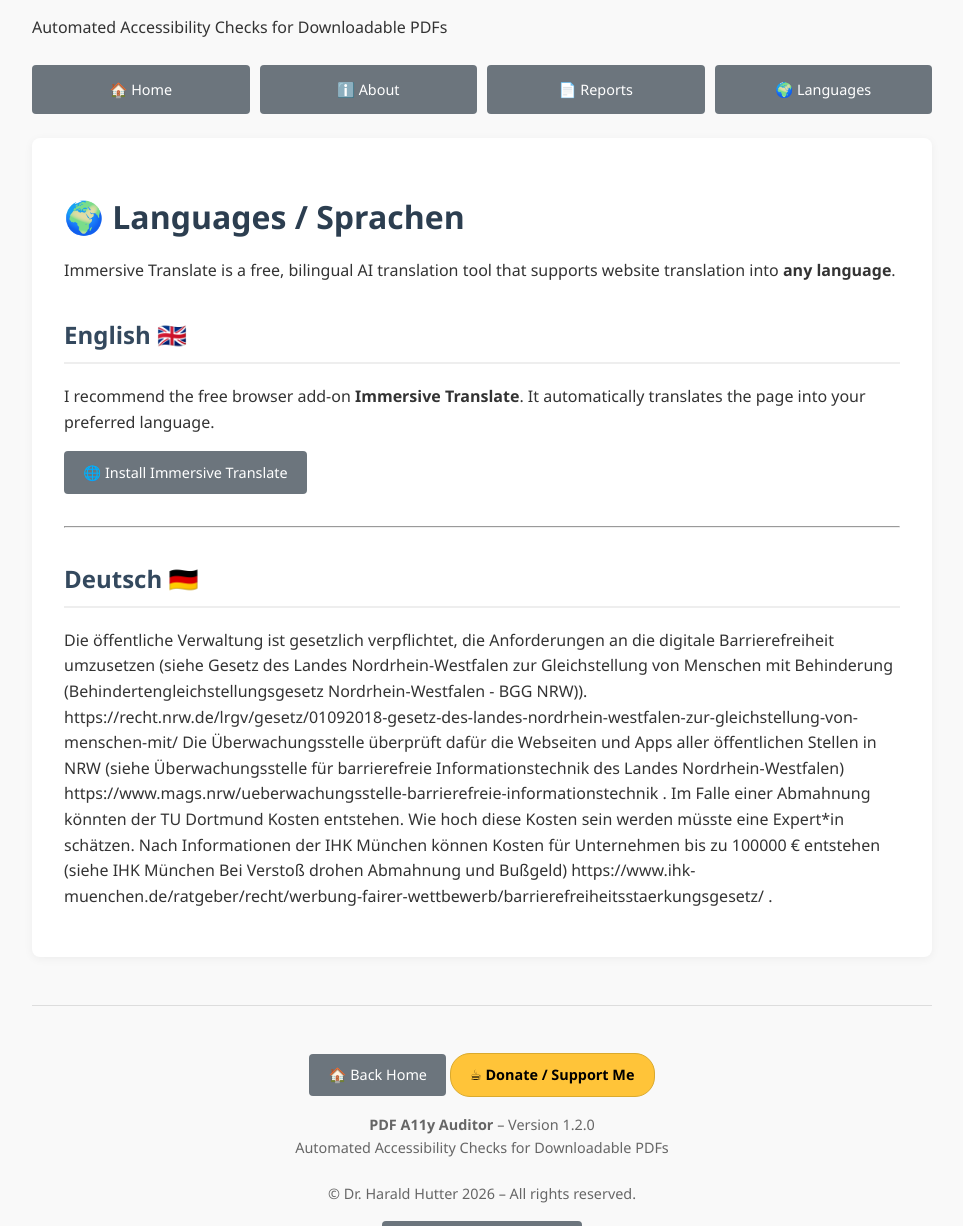
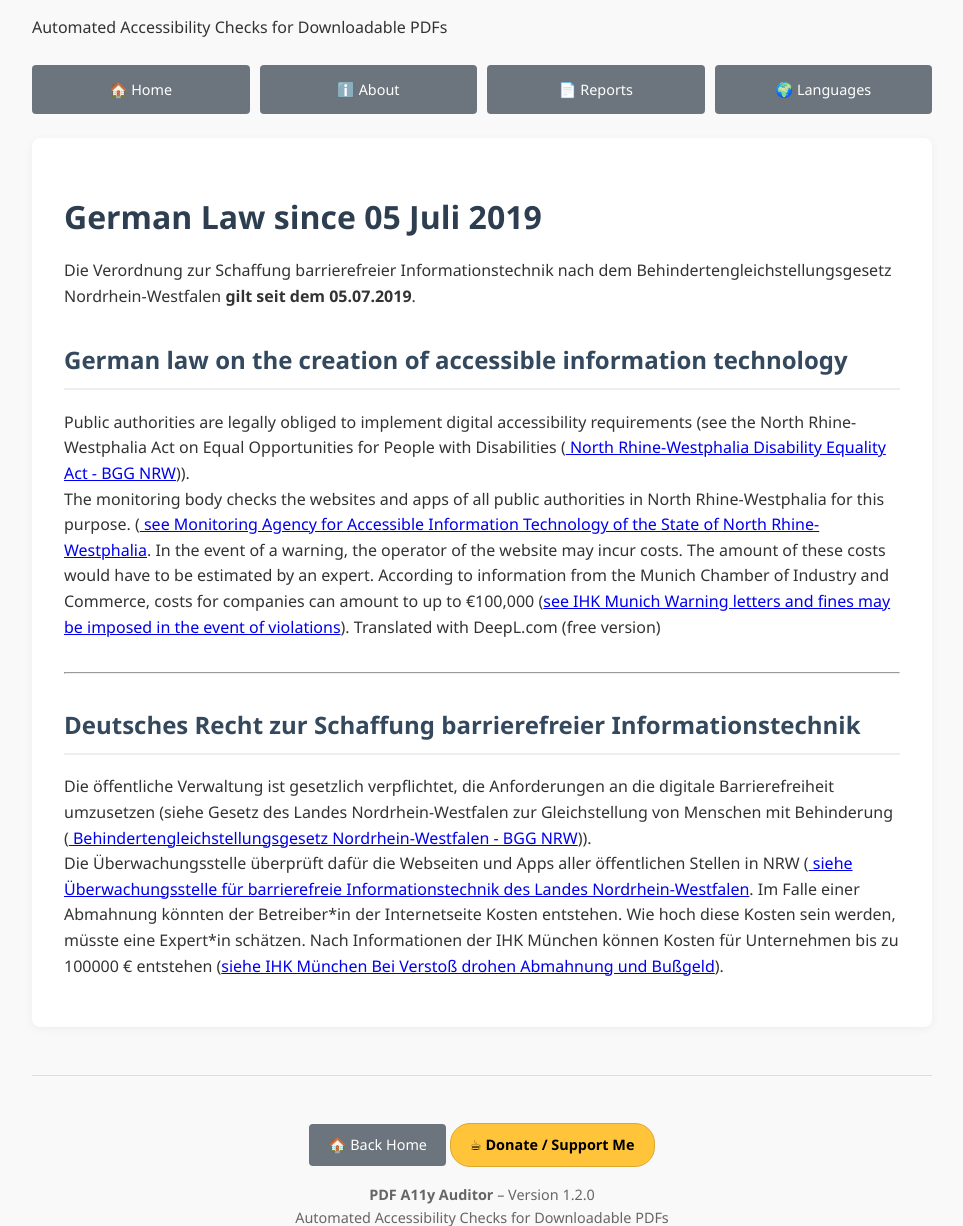
Before and after one commit to harald-er-ihn/a11y-pdf-audit, a Flask app: template templates/german_law.html in a window 1280 px wide. Shown: the part 241-1467 px from the top of the page, without its empty margins (158-1121 px from the left). Run offline with Flask 2, Linux system fonts and the light colour scheme; the template is opened without the code that fills it, so the values that code supplies are empty.

Commit message:
Automatischer Upload inkl. Code-Audit 2026-02-26 19:14:53

```diff
--- a/audit_complexity.txt
+++ b/audit_complexity.txt
@@ -18,12 +18,12 @@ core/services/pdf_crawler.py
     M 21:4 CrawlContext.__init__ - A (1)
 core/services/pdf_processor.py
     F 111:0 _run_verapdf - B (10)
-    F 256:0 process_pdf_links - B (8)
+    F 258:0 process_pdf_links - B (8)
     F 21:0 get_verapdf_version - B (7)
     F 191:0 _log_verification_result - B (7)
+    F 205:0 _process_single_pdf - B (6)
     F 77:0 _get_pdf_metadata - A (5)
     F 93:0 _parse_verapdf_output - A (5)
-    F 205:0 _process_single_pdf - A (5)
     F 172:0 _download_file - A (4)
     F 61:0 _parse_creation_date - A (3)
 core/services/generate_report_from_json.py
--- a/audit_pylint.txt
+++ b/audit_pylint.txt
@@ -15,8 +15,8 @@ core/services/pdf_crawler.py:110:0: R0914: Too many local variables (17/15) (too
 core/services/pdf_processor.py:156:0: C0301: Line too long (112/100) (line-too-long)
 core/services/pdf_processor.py:111:0: R0914: Too many local variables (19/15) (too-many-locals)
 core/services/pdf_processor.py:205:0: R0913: Too many arguments (6/5) (too-many-arguments)
-core/services/pdf_processor.py:251:11: W0718: Catching too general exception Exception (broad-exception-caught)
-core/services/pdf_processor.py:226:8: C0415: Import outside toplevel (core.services.pdf_processor._run_verapdf) (import-outside-toplevel)
+core/services/pdf_processor.py:253:11: W0718: Catching too general exception Exception (broad-exception-caught)
+core/services/pdf_processor.py:227:15: W0612: Unused variable 'st_det' (unused-variable)
 ************* Module services.generate_report_from_json
 core/services/generate_report_from_json.py:85:0: C0301: Line too long (116/100) (line-too-long)
 core/services/generate_report_from_json.py:183:0: C0301: Line too long (108/100) (line-too-long)
@@ -52,4 +52,4 @@ web_app/routes_main.py:78:0: C0301: Line too long (103/100) (line-too-long)
 web_app/routes_main.py:83:0: C0301: Line too long (108/100) (line-too-long)
 
 ------------------------------------------------------------------
-Your code has been rated at 9.30/10 (previous run: 9.27/10, +0.03)
+Your code has been rated at 9.31/10 (previous run: 9.30/10, +0.00)
--- a/audit_security.txt
+++ b/audit_security.txt
@@ -1,4 +1,4 @@
-Run started:2026-02-26 17:44:29.812571
+Run started:2026-02-26 18:14:53.216485
 
 Test results:
 >> Issue: [B110:try_except_pass] Try, Except, Pass detected.
@@ -87,7 +87,7 @@ Test results:
 --------------------------------------------------
 
 Code scanned:
-	Total lines of code: 1130
+	Total lines of code: 1129
 	Total lines skipped (#nosec): 2
 	Total potential issues skipped due to specifically being disabled (e.g., #nosec BXXX): 1
 
--- a/templates/german_law.html
+++ b/templates/german_law.html
@@ -1,44 +1,70 @@
 {% extends "base.html" %}
-{% block title %}German Law – PDF A11y Auditor{% endblock %}
+{% block title %}German Law since 05 Juli 2019 – PDF A11y Auditor{% endblock %}
 {% block meta_description %}
-  Language settings for the PDF A11y Auditor. Learn how to translate the interface into German or other languages.
+  It is not only public authorities that are legally obliged to implement digital accessibility requirements.
 {% endblock %}
 {% block content %}
   <div class="container">
-    <h1>🌍 Languages / Sprachen</h1>
+    <h1>German Law since 05 Juli 2019</h1>
     <p class="intro-text">
-      Immersive Translate is a free, bilingual AI translation tool that supports website translation into <strong>any language</strong>.
+      Die Verordnung zur Schaffung barrierefreier Informationstechnik nach dem Behindertengleichstellungsgesetz Nordrhein-Westfalen <strong>gilt seit dem 05.07.2019</strong>.
     </p>
     <div class="language-section">
-      <h2>English 🇬🇧</h2>
+      <h2>German law on the creation of accessible information technology</h2>
       <p>
-        I recommend the free browser add‑on <strong>Immersive Translate</strong>.
-        It automatically translates the page into your preferred language.
+        Public authorities are legally obliged to
+        implement digital accessibility requirements
+        (see the North Rhine-Westphalia Act on Equal Opportunities for People with Disabilities
+        (<a href="https://recht.nrw.de/lrgv/gesetz/01092018-gesetz-des-landes-nordrhein-westfalen-zur-gleichstellung-von-menschen-mit/"
+   target
+   _blank
+   rel="noopener noreferrer"
+   title="North Rhine-Westphalia Disability Equality Act - BGG NRW">
+        North Rhine-Westphalia Disability Equality Act - BGG NRW</a>)).
+        <br>
+        The monitoring body checks the websites and apps of all public authorities in North Rhine-Westphalia for this purpose.
+        (<a href="https://www.mags.nrw/ueberwachungsstelle-barrierefreie-informationstechnik"
+   target="_blank"
+   rel
+   noopener
+   noreferrer
+   title="Monitoring Agency for Accessible Information Technology of the State of North Rhine-Westphalia">
+        see Monitoring Agency for Accessible Information Technology of the State of North Rhine-Westphalia</a>.
+        In the event of a warning, the operator of the website may incur costs. The amount of these costs would have to be estimated by an expert.
+        According to information from the Munich Chamber of Industry and Commerce, costs for companies can amount to up to €100,000
+        (<a href="https://www.ihk-muenchen.de/ratgeber/recht/werbung-fairer-wettbewerb/barrierefreiheitsstaerkungsgesetz/"
+   target
+   _blank
+   rel="noopener noreferrer"
+   title="IHK Munich Warning letters and fines may be imposed in the event of violations">see IHK Munich Warning letters and fines may be imposed in the event of violations</a>).
+        Translated with DeepL.com (free version)
       </p>
-      <!-- Security Update: rel="noopener noreferrer" -->
-      <a href="https://immersivetranslate.com/en/"
-         target="_blank"
-         rel="noopener noreferrer"
-         class="btn-secondary"
-         title="Install Immersive Translate for English">🌐 Install Immersive Translate</a>
     </div>
     <hr style="margin: 2rem 0;" />
     <div class="language-section">
-      <h2>Deutsch 🇩🇪</h2>
+      <h2>Deutsches Recht zur Schaffung barrierefreier Informationstechnik</h2>
       <p>
         Die öffentliche Verwaltung ist gesetzlich verpflichtet,
         die Anforderungen an die digitale Barrierefreiheit umzusetzen
         (siehe Gesetz des Landes Nordrhein-Westfalen zur Gleichstellung von Menschen mit Behinderung
-        (Behindertengleichstellungsgesetz Nordrhein-Westfalen - BGG NRW)).
-        https://recht.nrw.de/lrgv/gesetz/01092018-gesetz-des-landes-nordrhein-westfalen-zur-gleichstellung-von-menschen-mit/
+        (<a href="https://recht.nrw.de/lrgv/gesetz/01092018-gesetz-des-landes-nordrhein-westfalen-zur-gleichstellung-von-menschen-mit/"
+   target="_blank"
+   rel="noopener noreferrer"
+   title="Behindertengleichstellungsgesetz Nordrhein-Westfalen - BGG NRW">
+        Behindertengleichstellungsgesetz Nordrhein-Westfalen - BGG NRW</a>)).
+        <br>
         Die Überwachungsstelle überprüft dafür die Webseiten und Apps aller öffentlichen Stellen in NRW
-        (siehe Überwachungsstelle für barrierefreie Informationstechnik des Landes Nordrhein-Westfalen)
-        https://www.mags.nrw/ueberwachungsstelle-barrierefreie-informationstechnik .
-        Im Falle einer Abmahnung könnten der TU Dortmund Kosten entstehen. Wie hoch diese Kosten sein werden müsste eine Expert*in schätzen.
+        (<a href="https://www.mags.nrw/ueberwachungsstelle-barrierefreie-informationstechnik"
+   target="_blank"
+   rel="noopener noreferrer"
+   title="Überwachungsstelle für barrierefreie Informationstechnik des Landes Nordrhein-Westfalen">
+        siehe Überwachungsstelle für barrierefreie Informationstechnik des Landes Nordrhein-Westfalen</a>.
+        Im Falle einer Abmahnung könnten der Betreiber*in der Internetseite Kosten entstehen. Wie hoch diese Kosten sein werden, müsste eine Expert*in schätzen.
         Nach Informationen der IHK München können Kosten für Unternehmen bis zu 100000 € entstehen
-        (siehe IHK München Bei Verstoß drohen Abmahnung und Bußgeld)
-        https://www.ihk-muenchen.de/ratgeber/recht/werbung-fairer-wettbewerb/barrierefreiheitsstaerkungsgesetz/
-        .
+        (<a href="https://www.ihk-muenchen.de/ratgeber/recht/werbung-fairer-wettbewerb/barrierefreiheitsstaerkungsgesetz/"
+   target="_blank"
+   rel="noopener noreferrer"
+   title="IHK München Bei Verstoß drohen Abmahnung und Bußgeld">siehe IHK München Bei Verstoß drohen Abmahnung und Bußgeld</a>).
       </p>
     </div>
   </div>
--- a/web_app/routes_main.py
+++ b/web_app/routes_main.py
@@ -63,7 +63,7 @@ def start_audit():
             }
             # stream=True sorgt dafür, dass wir nur den Header laden und nicht die ganze Seite
             requests.get(
-                url, headers=headers, timeout=5, allow_redirects=True, stream=True
+                url, headers=headers, timeout=3, allow_redirects=True, stream=True
             )
             # WICHTIG: Wir rufen absichtlich KEIN raise_for_status() auf!
             # Wenn ein Server mit 403 (Forbidden) oder 500 antwortet, bedeutet das:
```
Also changed, not shown: audit_flake8.txt (+5 -2 lines), core/services/pdf_processor.py (+20 -18 lines), templates/reports.html (+15 -51 lines).
